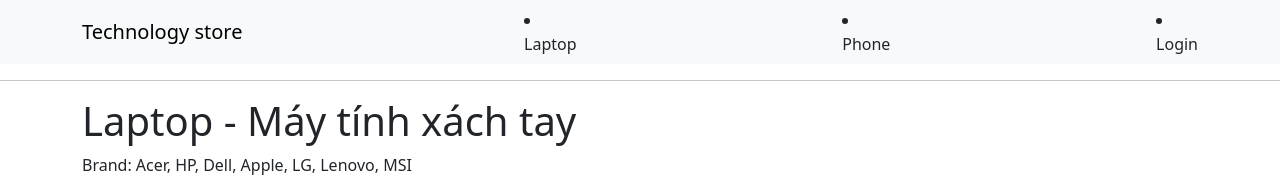
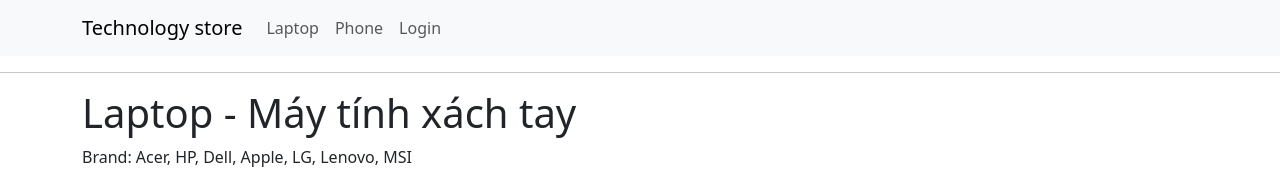
Before and after one commit to gibaohung-dev/Baocaocuoikhoa-HP9, a plain HTML site: page index3.html in a window 1280 px wide. Shown: the top 179 px of the page. Drawn offline with nearby package versions, Linux system fonts and the light colour scheme.

Commit message:
Update index3.html

```diff
--- a/index3.html
+++ b/index3.html
@@ -32,15 +32,12 @@
             <button class="navbar-toggler" type="button" data-bs-toggle="collapse" data-bs-target="#navbarNav" aria-controls="navbarNav" aria-expanded="false" aria-label="Toggle navigation">
                 <span class="navbar-toggler-icon"></span>
             </button>
-            <li class="nav-item">
-                        <a class="nav-link" href="index3.html">Laptop</a>
-                    </li>
-                    <li class="nav-item">
-                        <a class="nav-link" href="index2.html">Phone</a>
-                    </li>
-                    <li class="nav-item">
-                        <a class="nav-link" href="index1.html">Login</a>
-                    </li>
+            <div class="collapse navbar-collapse" id="navbarNav">
+                <ul class="navbar-nav">
+                    <li class="nav-item"><a class="nav-link" href="index3.html">Laptop</a></li>
+                    <li class="nav-item"><a class="nav-link" href="index2.html">Phone</a></li>
+                    <li class="nav-item"><a class="nav-link" href="index1.html">Login</a></li>
+                </ul>
                 </ul>
             </div>
         </div>
```
